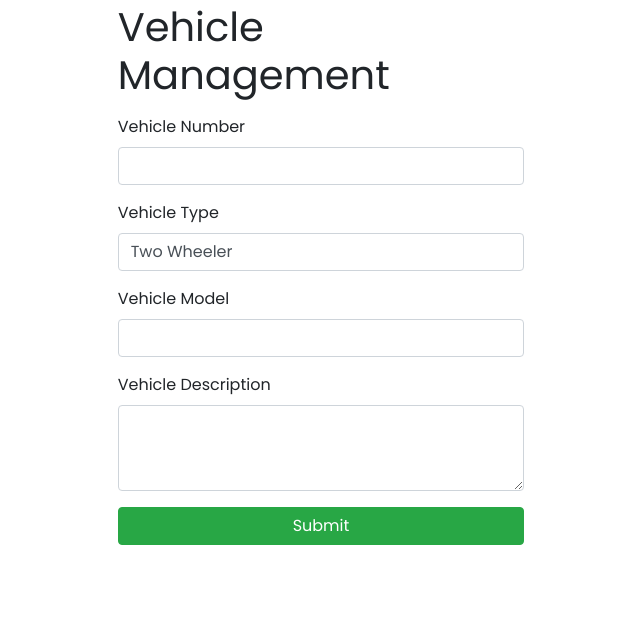
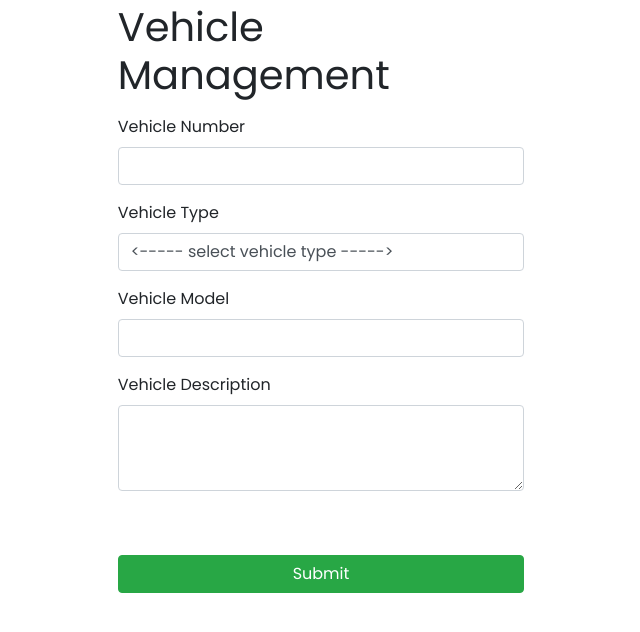
Before and after one commit to vishnu-c45/task, a Django app: template templates/add_vehicle.html in a window 1280 px wide. Shown: the part 120-752 px from the top of the page, without its empty margins (319-959 px from the left). Run offline with Django 4.2, Linux system fonts and the light colour scheme; the template is opened without the code that fills it, so the values that code supplies are empty; some web fonts are replaced.

Commit message:
final commit

```diff
--- a/app/urls.py
+++ b/app/urls.py
@@ -3,18 +3,18 @@ from . import views
 
 urlpatterns = [
     path('',views.home,name='home'),
-    path('signup',views.signup,name="signup"),
-    path('userhome',views.userhome,name='userhome'),
-    path('adminhome',views.adminhome,name='adminhome'),
-    path('superadmin',views.super_admin,name='super_admin'),
-    path('registration',views.registration,name='registration'),
-    path('login',views.login_page,name='login_page'),
-    path('logout',views.user_logout,name='user_logout'),
-    path('vehicle',views.add_vehicle,name='add_vehicle'),
-    path('update_vehicle/<int:pk>',views.update_vehicle,name='update_vehicle'),
-    path('delete/<int:pk>',views.delete_vehicle,name='delete_vehicle'),
-    path('update_vehicle_admin/<int:pk>',views.update_vehicle_admin,name='update_vehicle_admin'),
-    path('add_desigination',views.add_desigination,name='add_desigination'),
-    path('list',views.user_admin_list,name='user_admin_list'),
-    path('delete_user_admin/<int:pk>',views.delete_user_admin,name='delete_user_admin'),
+    path('signup/',views.signup,name="signup"),
+    path('userhome/',views.userhome,name='userhome'),
+    path('adminhome/',views.adminhome,name='adminhome'),
+    path('superadmin/',views.super_admin,name='super_admin'),
+    path('registration/',views.registration,name='registration'),
+    path('login/',views.login_page,name='login_page'),
+    path('logout/',views.user_logout,name='user_logout'),
+    path('vehicle/',views.add_vehicle,name='add_vehicle'),
+    path('update_vehicle/<int:pk>/',views.update_vehicle,name='update_vehicle'),
+    path('delete/<int:pk>/',views.delete_vehicle,name='delete_vehicle'),
+    path('update_vehicle_admin/<int:pk>/',views.update_vehicle_admin,name='update_vehicle_admin'),
+    path('add_desigination/',views.add_desigination,name='add_desigination'),
+    path('list/',views.user_admin_list,name='user_admin_list'),
+    path('delete_user_admin/<int:pk>/',views.delete_user_admin,name='delete_user_admin'),
 ]
--- a/app/views.py
+++ b/app/views.py
@@ -131,7 +131,7 @@ def add_desigination(request):
                 return redirect('add_desigination')
             else:
                 #desigination saving only uppercase
-                std=Desigination(desigination=desigination.upper())
+                std=Desigination(desigination=desigination)
                 std.save()
                 messages.success(request,'desigination Add successfully')
                 return redirect('add_desigination')
--- a/templates/add_vehicle.html
+++ b/templates/add_vehicle.html
@@ -17,11 +17,12 @@
                 <h1 class="mb-3">Vehicle Management</h1>
                 <div class="form-group">
                   <label for="exampleFormControlInput1">Vehicle Number</label>
-                  <input type="text" class="form-control"  id="number" name="vehicle_number" Required  >
+                  <input type="text" class="form-control"  id="number" name="vehicle_number" required  >
                 </div>
                 <div class="form-group">
                   <label for="exampleFormControlSelect1">Vehicle Type</label>
-                  <select class="form-control" name="type"  id="type">
+                  <select class="form-control" name="type" required  id="type">
+                    <option value=""><----- select vehicle type -----></option>
                     <option value="Two Wheeler">Two Wheeler</option>
                     <option value="Three Wheeler">Three Wheeler</option>
                     <option value="Four WHheeler">Four WHheeler</option>
@@ -30,14 +31,14 @@
                 </div>
                 <div class="form-group">
                   <label for="exampleFormControlInput1">Vehicle Model</label>
-                  <input type="text" name="model" class="form-control" id="model" Required >
+                  <input type="text" name="model" class="form-control" id="model" required >
                 </div>
                 <div class="form-group">
                   <label for="exampleFormControlTextarea1">Vehicle  Description</label>
-                  <textarea class="form-control" name="description" id="desc" Required rows="3"></textarea>
+                  <textarea class="form-control" name="description" id="desc" required rows="3"></textarea>
                 </div>
                 <div class="form-group">
-                   <button type="submit" id="btn1" class="btn btn-success w-100">Submit</button>
+                   <button type="submit" id="btn1" class="btn mt-5 btn-success w-100">Submit</button>
                   </div>
               </form>
         </div>
--- a/templates/admin_update.html
+++ b/templates/admin_update.html
@@ -32,7 +32,7 @@
                   <input class="form-control" name="description" value="{{std.vehicle_description}}" id="exampleFormControlTextarea1" rows="3">
                 </div>
                 <div class="form-group">
-                   <button type="submit" class="btn btn-success w-100">Submit</button>
+                   <button type="submit" class="btn btn-success mt-5 w-100">Submit</button>
                   </div>
               </form>
         </div>
--- a/templates/login.html
+++ b/templates/login.html
@@ -23,12 +23,12 @@
               <form action="{% url 'login_page' %}" method="post" enctype="">
                 {% csrf_token %}
                 <div class="form-outline form-white mb-4">
-                  <input type="text" name="username" id="user" name="username" class="form-control form-control-lg" />
+                  <input type="text" name="username" id="user" name="username" required class="form-control form-control-lg" />
                   <label class="form-label"   for="typeEmailX">Username</label>
                 </div>
 
                 <div class="form-outline form-white mb-4">
-                  <input type="password" name="password" id="pass"  class="form-control form-control-lg" />
+                  <input type="password" name="password" id="pass" required  class="form-control form-control-lg" />
                   <label class="form-label"   for="typePasswordX">Password</label>
                 </div>
 
--- a/templates/vehicle_update.html
+++ b/templates/vehicle_update.html
@@ -32,7 +32,7 @@
                   <input class="form-control" name="description" value="{{std.vehicle_description}}" id="exampleFormControlTextarea1" rows="3">
                 </div>
                 <div class="form-group">
-                   <button type="submit" class="btn btn-warning w-100">Submit</button>
+                   <button type="submit" class="btn btn-warning mt-5 w-100">Submit</button>
                   </div>
               </form>
         </div>
```
Also changed, not shown: templates/add_desigination.html (+6 -2 lines), templates/signup.html (+7 -7 lines), db.sqlite3.
